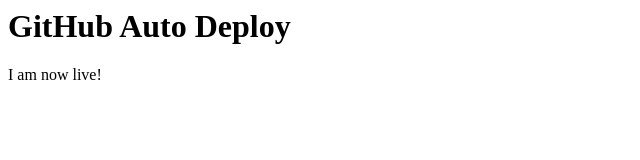
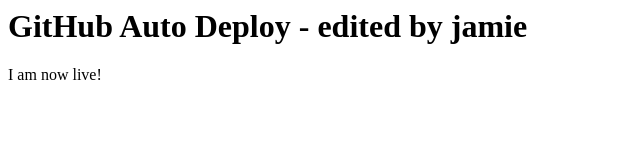
Before and after one commit to digitalNinjaDDB/TestDeployment, a plain HTML site: page index.html in a window 1280 px wide. Shown: the whole page, without its empty margins (0-640 px from the left). Drawn offline with Linux system fonts and the light colour scheme.

Commit message:
edited - jt

```diff
--- a/index.html
+++ b/index.html
@@ -4,7 +4,7 @@
   <title>GitHub Auto Deploy</title>
 </head>
 <body>
-  <h1>GitHub Auto Deploy</h1>
+  <h1>GitHub Auto Deploy - edited by jamie</h1>
   <p>
 I am now live!
   </p>
```
